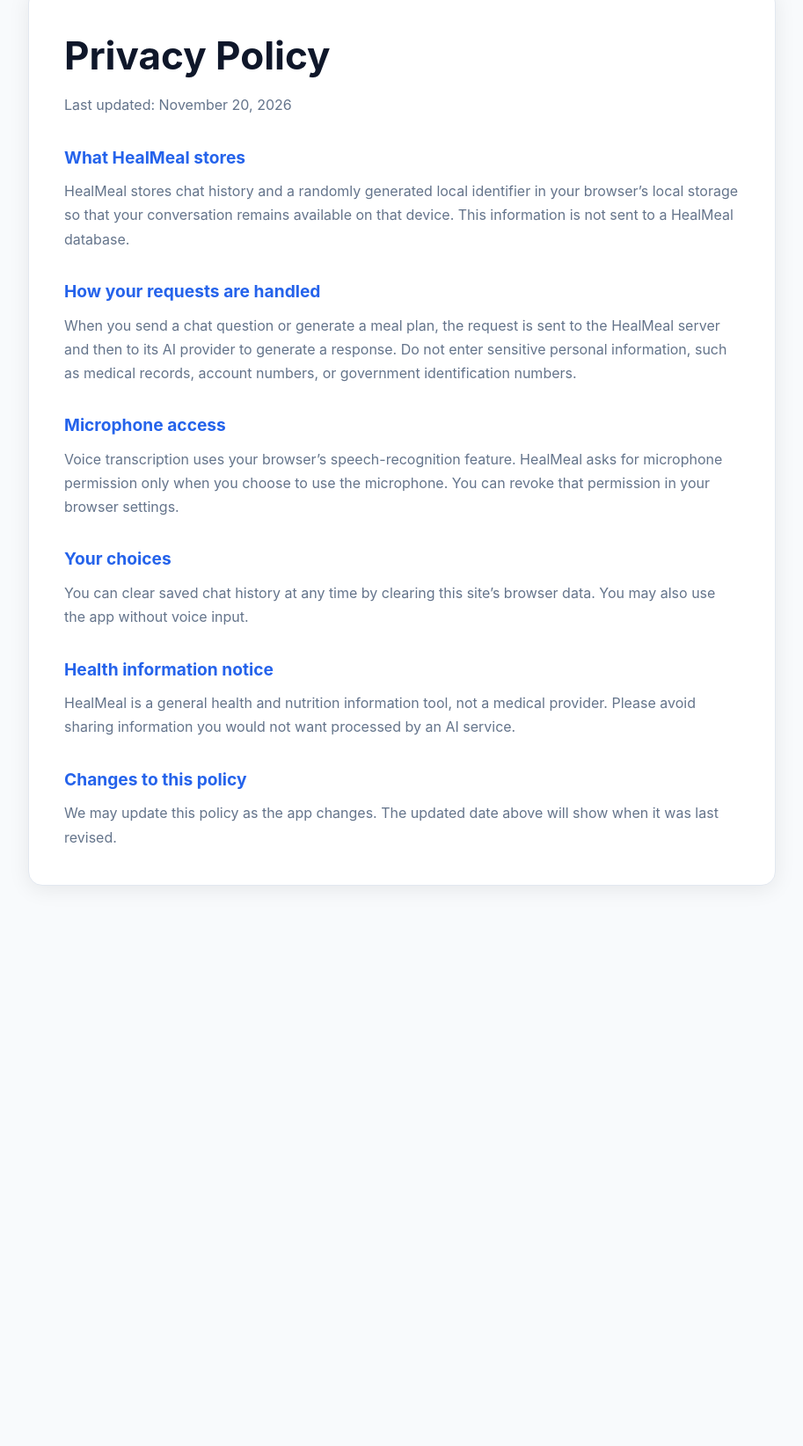
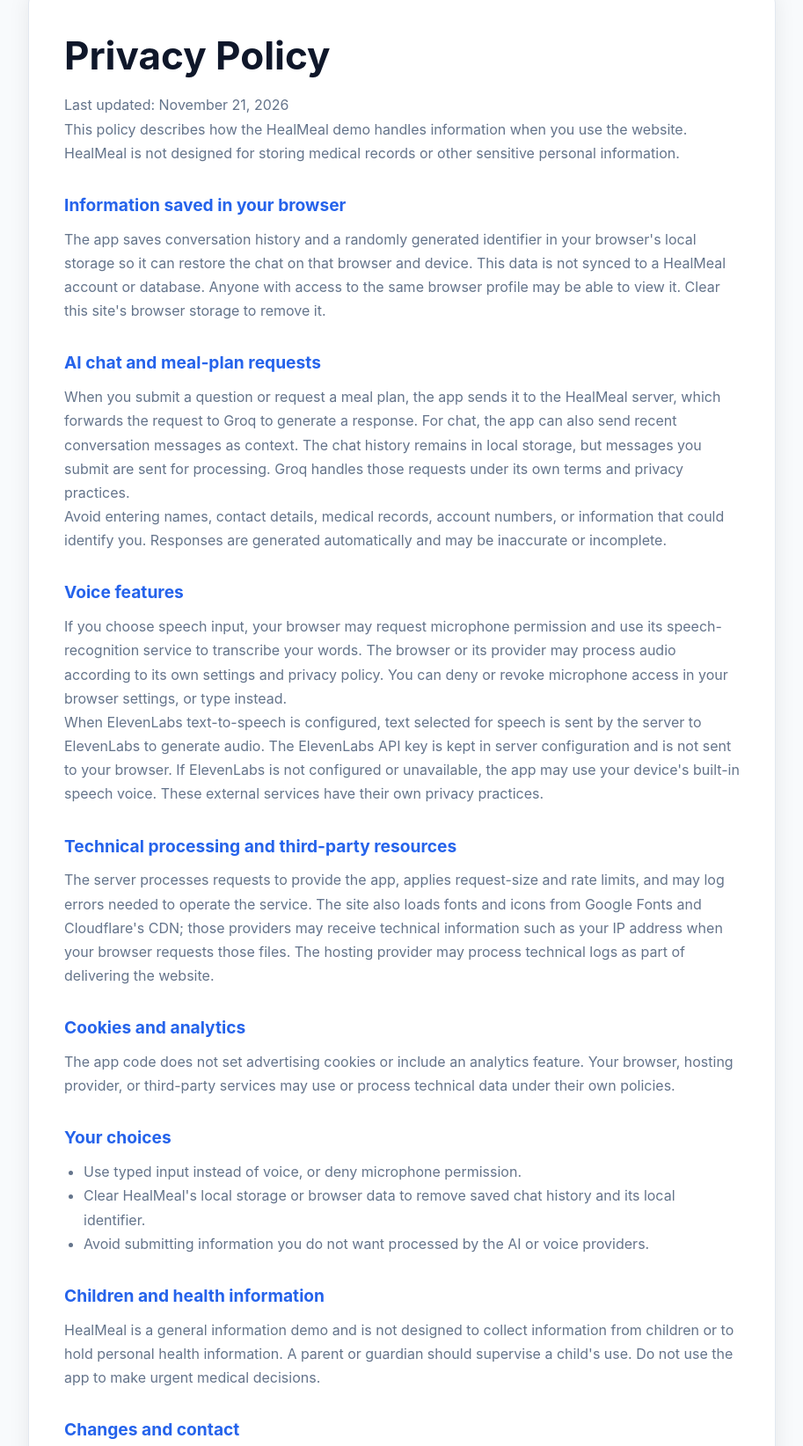
Before and after one commit to Aarchit1212/Heal_Meal, a website: page privacy.html in a window 1280 px wide. Shown: the part 130-1774 px from the top of the page at 88% size, without its empty margins (183-1096 px from the left). Before the commit the page ends 1185 px from the top, so only its background shows below. Drawn offline with Linux system fonts and the light colour scheme.

Commit message:
Update privacy policy and terms

```diff
--- a/privacy.html
+++ b/privacy.html
@@ -3,6 +3,7 @@
 <head>
     <meta charset="UTF-8" />
     <meta name="viewport" content="width=device-width, initial-scale=1.0" />
+    <meta name="description" content="Learn how HealMeal handles browser storage, AI requests, voice features, and your choices." />
     <title>Privacy Policy | HealMeal</title>
     <link rel="icon" type="image/svg+xml" href="healmeal-heart.svg" />
     <link rel="stylesheet" href="styles.css" />
@@ -17,25 +18,38 @@
     </nav>
     <main class="legal-content">
         <h1>Privacy Policy</h1>
-        <p class="legal-updated">Last updated: November 20, 2026</p>
+        <p class="legal-updated">Last updated: November 21, 2026</p>
+        <p>This policy describes how the HealMeal demo handles information when you use the website. HealMeal is not designed for storing medical records or other sensitive personal information.</p>
 
-        <h2>What HealMeal stores</h2>
-        <p>HealMeal stores chat history and a randomly generated local identifier in your browser’s local storage so that your conversation remains available on that device. This information is not sent to a HealMeal database.</p>
+        <h2>Information saved in your browser</h2>
+        <p>The app saves conversation history and a randomly generated identifier in your browser's local storage so it can restore the chat on that browser and device. This data is not synced to a HealMeal account or database. Anyone with access to the same browser profile may be able to view it. Clear this site's browser storage to remove it.</p>
 
-        <h2>How your requests are handled</h2>
-        <p>When you send a chat question or generate a meal plan, the request is sent to the HealMeal server and then to its AI provider to generate a response. Do not enter sensitive personal information, such as medical records, account numbers, or government identification numbers.</p>
+        <h2>AI chat and meal-plan requests</h2>
+        <p>When you submit a question or request a meal plan, the app sends it to the HealMeal server, which forwards the request to Groq to generate a response. For chat, the app can also send recent conversation messages as context. The chat history remains in local storage, but messages you submit are sent for processing. Groq handles those requests under its own terms and privacy practices.</p>
+        <p>Avoid entering names, contact details, medical records, account numbers, or information that could identify you. Responses are generated automatically and may be inaccurate or incomplete.</p>
 
-        <h2>Microphone access</h2>
-        <p>Voice transcription uses your browser’s speech-recognition feature. HealMeal asks for microphone permission only when you choose to use the microphone. You can revoke that permission in your browser settings.</p>
+        <h2>Voice features</h2>
+        <p>If you choose speech input, your browser may request microphone permission and use its speech-recognition service to transcribe your words. The browser or its provider may process audio according to its own settings and privacy policy. You can deny or revoke microphone access in your browser settings, or type instead.</p>
+        <p>When ElevenLabs text-to-speech is configured, text selected for speech is sent by the server to ElevenLabs to generate audio. The ElevenLabs API key is kept in server configuration and is not sent to your browser. If ElevenLabs is not configured or unavailable, the app may use your device's built-in speech voice. These external services have their own privacy practices.</p>
+
+        <h2>Technical processing and third-party resources</h2>
+        <p>The server processes requests to provide the app, applies request-size and rate limits, and may log errors needed to operate the service. The site also loads fonts and icons from Google Fonts and Cloudflare's CDN; those providers may receive technical information such as your IP address when your browser requests those files. The hosting provider may process technical logs as part of delivering the website.</p>
+
+        <h2>Cookies and analytics</h2>
+        <p>The app code does not set advertising cookies or include an analytics feature. Your browser, hosting provider, or third-party services may use or process technical data under their own policies.</p>
 
         <h2>Your choices</h2>
-        <p>You can clear saved chat history at any time by clearing this site’s browser data. You may also use the app without voice input.</p>
+        <ul>
+            <li>Use typed input instead of voice, or deny microphone permission.</li>
+            <li>Clear HealMeal's local storage or browser data to remove saved chat history and its local identifier.</li>
+            <li>Avoid submitting information you do not want processed by the AI or voice providers.</li>
+        </ul>
 
-        <h2>Health information notice</h2>
-        <p>HealMeal is a general health and nutrition information tool, not a medical provider. Please avoid sharing information you would not want processed by an AI service.</p>
+        <h2>Children and health information</h2>
+        <p>HealMeal is a general information demo and is not designed to collect information from children or to hold personal health information. A parent or guardian should supervise a child's use. Do not use the app to make urgent medical decisions.</p>
 
-        <h2>Changes to this policy</h2>
-        <p>We may update this policy as the app changes. The updated date above will show when it was last revised.</p>
+        <h2>Changes and contact</h2>
+        <p>This policy may be updated as the app changes; the date above indicates the latest revision. For questions about the project, use the GitHub repository linked from the website footer. This policy describes the current demo implementation and is not a statement about the separate privacy practices of its hosting or AI providers.</p>
     </main>
 </body>
 </html>
```
Also changed, not shown: terms.html (+24 -13 lines).
